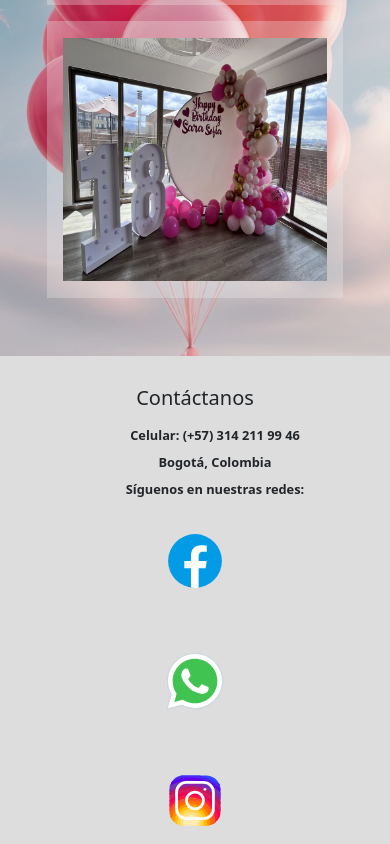
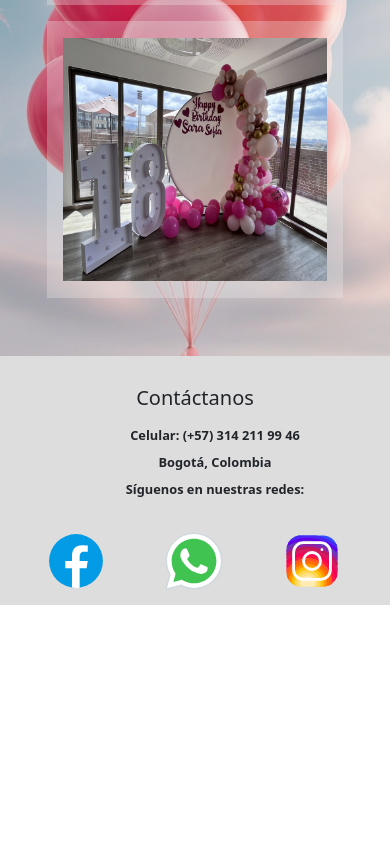
Before and after one commit to RmwormMichael/globo_arte, a React (Vite) app: page / in a window 390 px wide. Shown: the part 7123-7967 px from the top of the page. After the commit the page ends 7728 px from the top, so only its background shows below. Built offline with nearby package versions, Linux system fonts and the light colour scheme.

Commit message:
arreglo footer

```diff
--- a/src/App.css
+++ b/src/App.css
@@ -541,7 +541,7 @@ img {
     }
 
     .footerDos {
-        gap: 15vh;
+        gap: 6vh;
         margin-left: 5vh;
     }
 }
@@ -597,12 +597,7 @@ img {
         gap: 2vh;
     }
 
-    .footerDos {
-        flex-direction: column;
-        gap: 5vh;
-        margin-left: 0;
-        align-items: center;
-    }
+
 
     .contacto,
     .footerUno {
```
